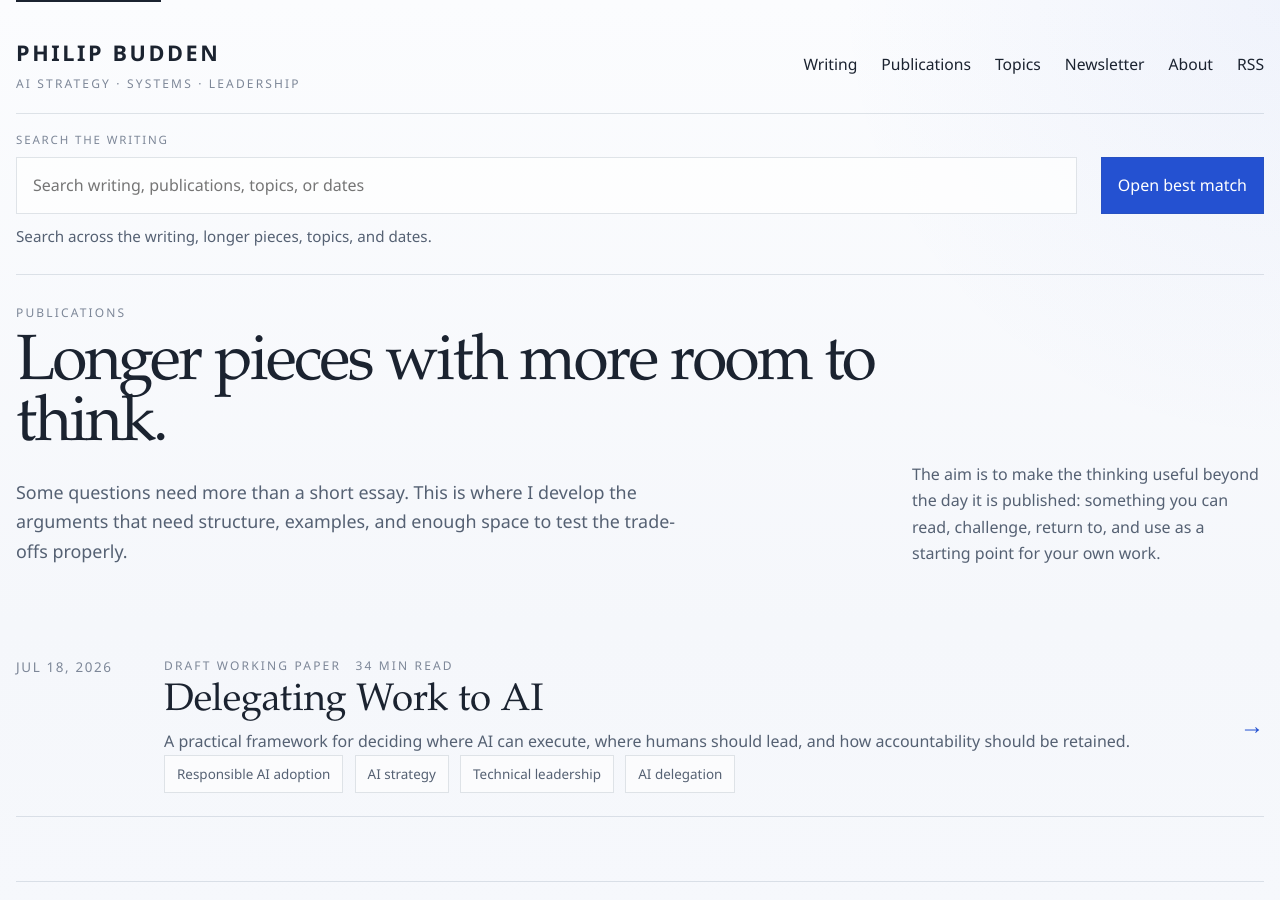
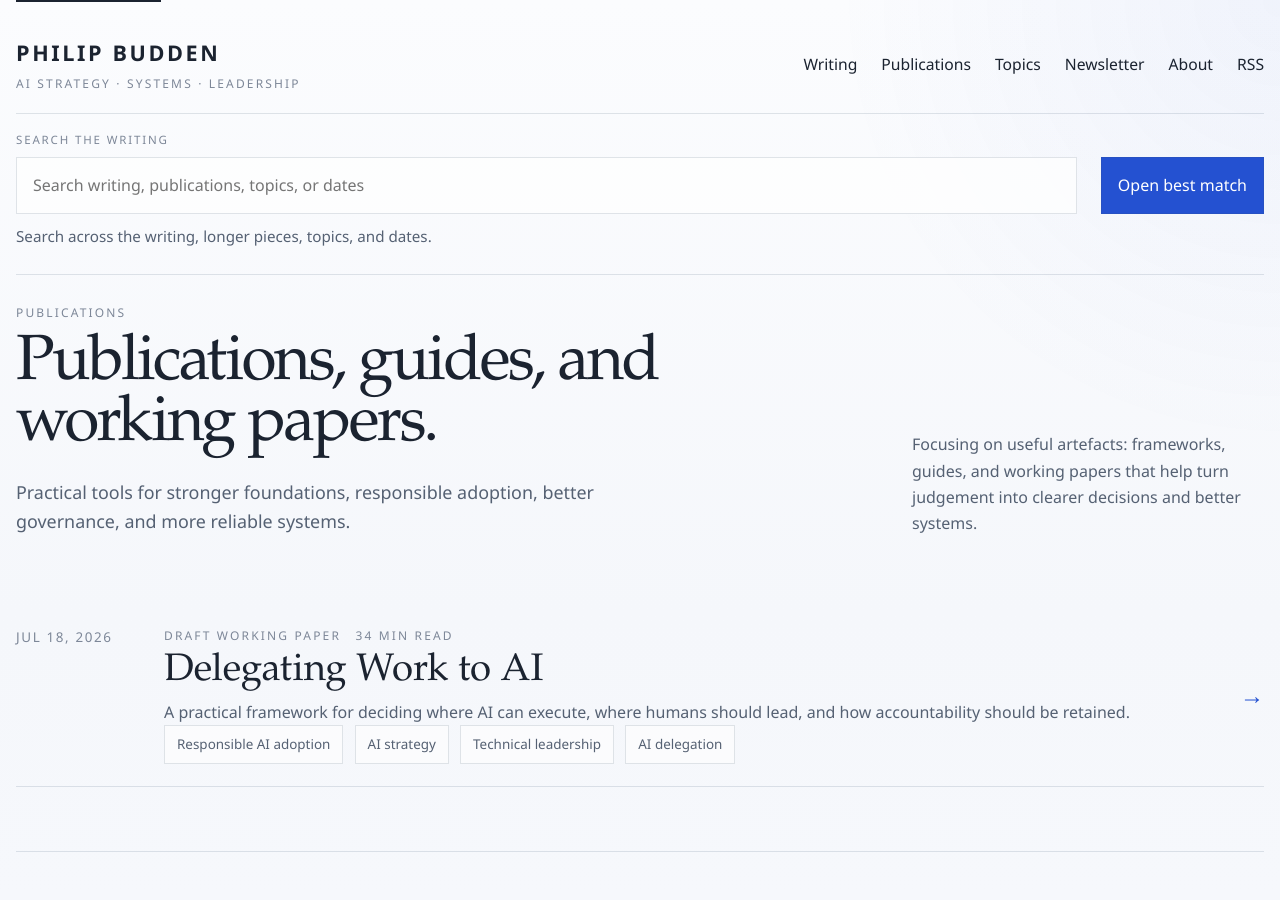
Before and after one commit to philbudden/blog, a Jekyll site: the page built from publications/index.html, in a window 1280 px wide and 900 px high. Built offline with Jekyll 4.4.1, drawn with Linux system fonts in a browser that asks for light colours.

Commit message:
Amended the language used across the site

```diff
--- a/blog/index.html
+++ b/blog/index.html
@@ -10,11 +10,11 @@ body_class: page-blog
   <header class="archive-hero">
     <div>
       <p class="section-kicker">Writing</p>
-      <h1>Essays from the practical edge of AI and systems work.</h1>
-      <p class="archive-hero__summary">I write about AI, data, infrastructure, and knowledge work where the interesting question is not just what the technology can do, but what it takes to use it well.</p>
+      <h1>Responsible AI, Data Platforms, and Technical Leadership.</h1>
+      <p class="archive-hero__summary">How judgement, systems, and ownership make technology useful in real work.</p>
     </div>
     <div class="archive-hero__aside">
-      <p>Most pieces here start from a practical tension: a tool that promises speed but creates review work, a strategy conversation that starts too late, or a system that looks simple until accountability enters the room.</p>
+      <p>I write about the work that outlasts the hype cycle: governance, ownership, judgement, data foundations, operating models, and the habits that make systems reliable.</p>
     </div>
   </header>
 
--- a/index.html
+++ b/index.html
@@ -12,8 +12,8 @@ body_class: page-home
   <header class="home-hero">
     <div class="home-hero__copy">
       <p class="section-kicker">AI strategy. Systems. Judgement.</p>
-      <h1>Writing about the work needed to make AI useful, reliable, and accountable.</h1>
-      <p class="home-hero__summary">I write about responsible AI, data engineering, architecture, and technical leadership from the practical edge of delivery: where ambition meets messy systems, unclear ownership, and decisions that still need human judgement.</p>
+      <h1>Practical thinking on Data, Platforms, AI, and the systems that make them useful.</h1>
+      <p class="home-hero__summary">I write about responsible AI, Data Engineering, Architecture, and Technical Leadership as they show up in real work: messy systems, unclear ownership, and decisions that still need human judgement.</p>
       <div class="home-hero__actions">
         <a class="action-link action-link--primary" href="{{ '/blog/' | relative_url }}">Explore my writing</a>
         <a class="action-link" href="{{ '/newsletter/' | relative_url }}">Get the newsletter</a>
--- a/publications/index.html
+++ b/publications/index.html
@@ -10,11 +10,11 @@ summary: Longer pieces on responsible AI, data, systems, and delivery.
   <header class="archive-hero">
     <div>
       <p class="section-kicker">Publications</p>
-      <h1>Longer pieces with more room to think.</h1>
-      <p class="archive-hero__summary">Some questions need more than a short essay. This is where I develop the arguments that need structure, examples, and enough space to test the trade-offs properly.</p>
+      <h1>Publications, guides, and working papers.</h1>
+      <p class="archive-hero__summary">Practical tools for stronger foundations, responsible adoption, better governance, and more reliable systems.</p>
     </div>
     <div class="archive-hero__aside">
-      <p>The aim is to make the thinking useful beyond the day it is published: something you can read, challenge, return to, and use as a starting point for your own work.</p>
+      <p>Focusing on useful artefacts: frameworks, guides, and working papers that help turn judgement into clearer decisions and better systems.</p>
     </div>
   </header>
 
```
Also changed, not shown: newsletter/index.md (+2 -2 lines).
